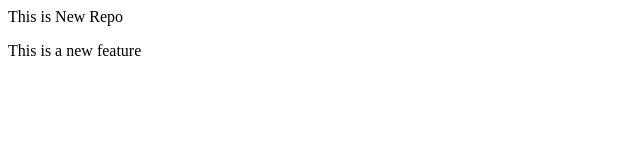
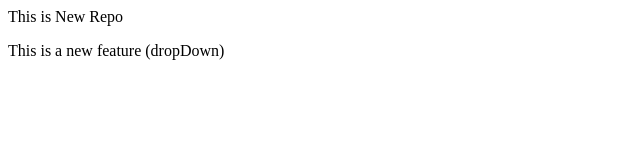
Before and after one commit to NavdeepCoder/LocalRepo, a plain HTML site: page index.html in a window 1280 px wide. Shown: the full height of the page, 0-640 px from the left. Drawn offline with Linux system fonts and the light colour scheme.

Commit message:
add feature

```diff
--- a/index.html
+++ b/index.html
@@ -1,2 +1,2 @@
 <p>This is New Repo</p>
-<p>This is a new feature</p>
+<p>This is a new feature (dropDown)</p>
```
